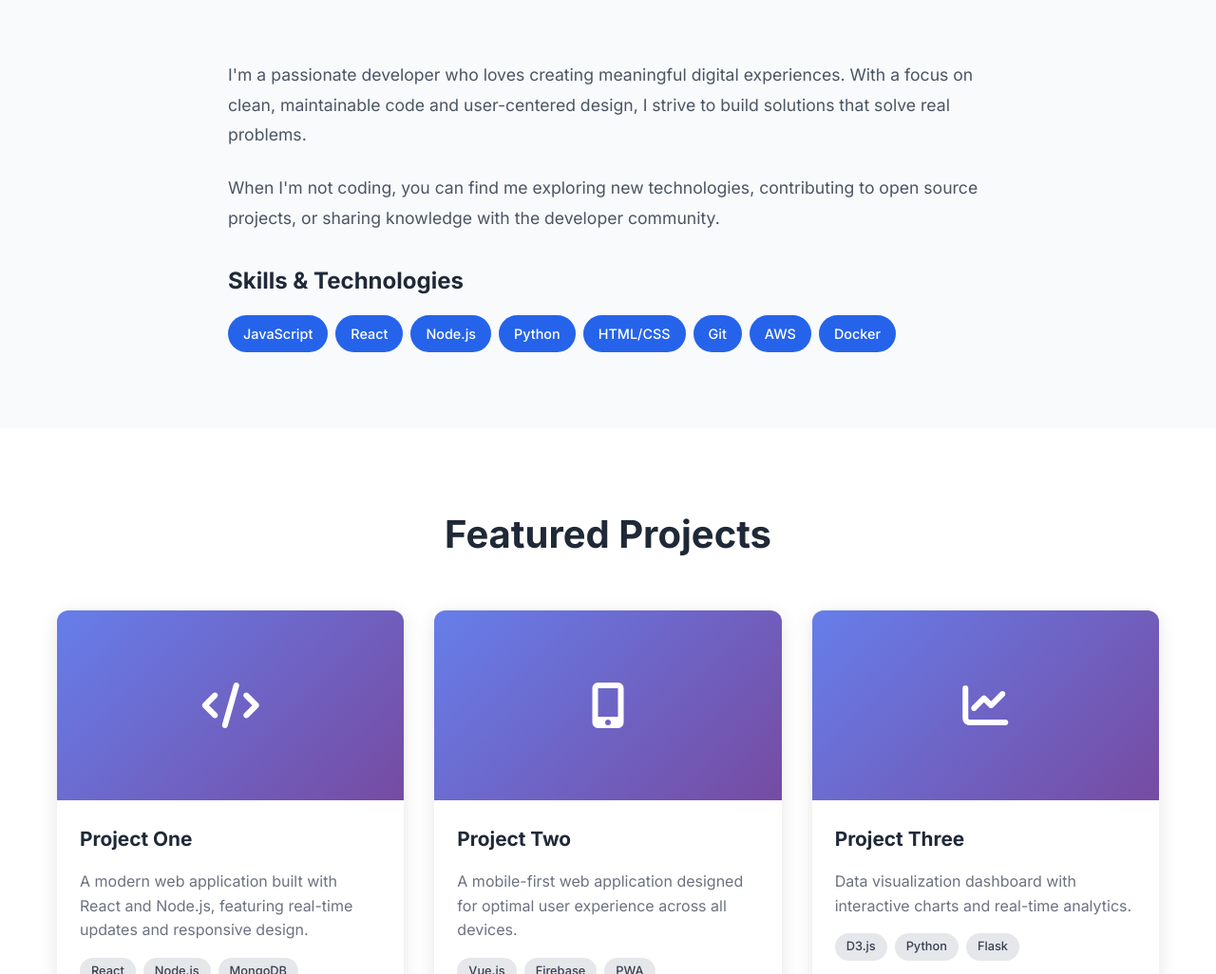
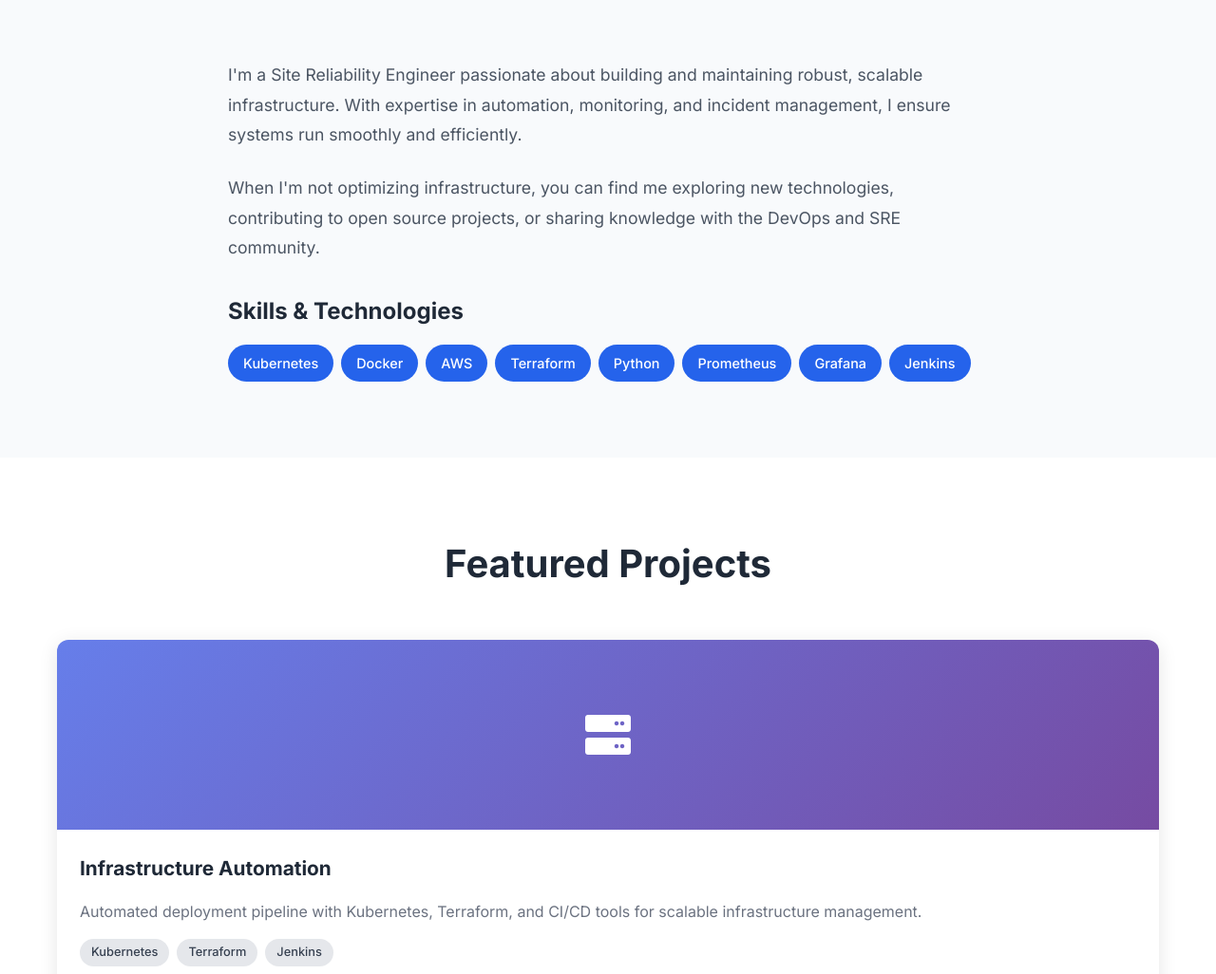
Before and after one commit to shivanand-patil/shivoncall.com, a plain HTML site: page index.html in a window 1280 px wide. Shown: the part 929-1955 px from the top of the page at 95% size. Drawn offline with Linux system fonts and the light colour scheme.

Commit message:
[update] lmao

```diff
--- a/index.html
+++ b/index.html
@@ -33,10 +33,10 @@
         <div class="hero-container">
             <div class="hero-content">
                 <h1 class="hero-title">Hi, I'm Shiv</h1>
-                <p class="hero-subtitle">Developer & Problem Solver</p>
+                <p class="hero-subtitle">Site Reliability Engineer</p>
                 <p class="hero-description">
-                    I build digital solutions that make a difference.
-                    Passionate about clean code, user experience, and continuous learning.
+                    I ensure systems are reliable, scalable, and performant.
+                    Passionate about infrastructure automation, monitoring, and incident response.
                 </p>
                 <div class="hero-buttons">
                     <a href="#projects" class="btn btn-primary">View My Work</a>
@@ -57,25 +57,26 @@
             <div class="about-content">
                 <div class="about-text">
                     <p>
-                        I'm a passionate developer who loves creating meaningful digital experiences.
-                        With a focus on clean, maintainable code and user-centered design, I strive
-                        to build solutions that solve real problems.
+                        I'm a Site Reliability Engineer passionate about building and maintaining
+                        robust, scalable infrastructure. With expertise in automation, monitoring,
+                        and incident management, I ensure systems run smoothly and efficiently.
                     </p>
                     <p>
-                        When I'm not coding, you can find me exploring new technologies, contributing
-                        to open source projects, or sharing knowledge with the developer community.
+                        When I'm not optimizing infrastructure, you can find me exploring new
+                        technologies, contributing to open source projects, or sharing knowledge
+                        with the DevOps and SRE community.
                     </p>
                     <div class="skills">
                         <h3>Skills & Technologies</h3>
                         <div class="skill-tags">
-                            <span class="skill-tag">JavaScript</span>
-                            <span class="skill-tag">React</span>
-                            <span class="skill-tag">Node.js</span>
+                            <span class="skill-tag">Kubernetes</span>
+                            <span class="skill-tag">Docker</span>
+                            <span class="skill-tag">AWS</span>
+                            <span class="skill-tag">Terraform</span>
                             <span class="skill-tag">Python</span>
-                            <span class="skill-tag">HTML/CSS</span>
-                            <span class="skill-tag">Git</span>
-                            <span class="skill-tag">AWS</span>
-                            <span class="skill-tag">Docker</span>
+                            <span class="skill-tag">Prometheus</span>
+                            <span class="skill-tag">Grafana</span>
+                            <span class="skill-tag">Jenkins</span>
                         </div>
                     </div>
                 </div>
@@ -89,57 +90,19 @@
             <div class="projects-grid">
                 <div class="project-card">
                     <div class="project-image">
-                        <i class="fas fa-code"></i>
+                        <i class="fas fa-server"></i>
                     </div>
                     <div class="project-content">
-                        <h3>Project One</h3>
-                        <p>A modern web application built with React and Node.js, featuring real-time updates and responsive design.</p>
+                        <h3>Infrastructure Automation</h3>
+                        <p>Automated deployment pipeline with Kubernetes, Terraform, and CI/CD tools for scalable infrastructure management.</p>
                         <div class="project-tech">
-                            <span>React</span>
-                            <span>Node.js</span>
-                            <span>MongoDB</span>
+                            <span>Kubernetes</span>
+                            <span>Terraform</span>
+                            <span>Jenkins</span>
                         </div>
                         <div class="project-links">
-                            <a href="#" class="project-link"><i class="fab fa-github"></i> Code</a>
-                            <a href="#" class="project-link"><i class="fas fa-external-link-alt"></i> Live</a>
-                        </div>
-                    </div>
-                </div>
-
-                <div class="project-card">
-                    <div class="project-image">
-                        <i class="fas fa-mobile-alt"></i>
-                    </div>
-                    <div class="project-content">
-                        <h3>Project Two</h3>
-                        <p>A mobile-first web application designed for optimal user experience across all devices.</p>
-                        <div class="project-tech">
-                            <span>Vue.js</span>
-                            <span>Firebase</span>
-                            <span>PWA</span>
-                        </div>
-                        <div class="project-links">
-                            <a href="#" class="project-link"><i class="fab fa-github"></i> Code</a>
-                            <a href="#" class="project-link"><i class="fas fa-external-link-alt"></i> Live</a>
-                        </div>
-                    </div>
-                </div>
-
-                <div class="project-card">
-                    <div class="project-image">
-                        <i class="fas fa-chart-line"></i>
-                    </div>
-                    <div class="project-content">
-                        <h3>Project Three</h3>
-                        <p>Data visualization dashboard with interactive charts and real-time analytics.</p>
-                        <div class="project-tech">
-                            <span>D3.js</span>
-                            <span>Python</span>
-                            <span>Flask</span>
-                        </div>
-                        <div class="project-links">
-                            <a href="#" class="project-link"><i class="fab fa-github"></i> Code</a>
-                            <a href="#" class="project-link"><i class="fas fa-external-link-alt"></i> Live</a>
+                            <a href="https://github.com/shivanand-patil" class="project-link"><i class="fab fa-github"></i> Code</a>
+                            <a href="#" class="project-link"><i class="fas fa-external-link-alt"></i> Demo</a>
                         </div>
                     </div>
                 </div>
@@ -159,15 +122,15 @@
                             <i class="fas fa-envelope"></i>
                             <span>hello@shivoncall.com</span>
                         </a>
-                        <a href="https://github.com/yourusername" class="contact-method">
+                        <a href="https://github.com/shivanand-patil" class="contact-method">
                             <i class="fab fa-github"></i>
                             <span>GitHub</span>
                         </a>
-                        <a href="https://linkedin.com/in/yourusername" class="contact-method">
+                        <a href="https://linkedin.com/in/shivanand-patil" class="contact-method">
                             <i class="fab fa-linkedin"></i>
                             <span>LinkedIn</span>
                         </a>
-                        <a href="https://twitter.com/yourusername" class="contact-method">
+                        <a href="https://twitter.com/shivanand_patil" class="contact-method">
                             <i class="fab fa-twitter"></i>
                             <span>Twitter</span>
                         </a>
```
Also changed, not shown: 1 other file.
